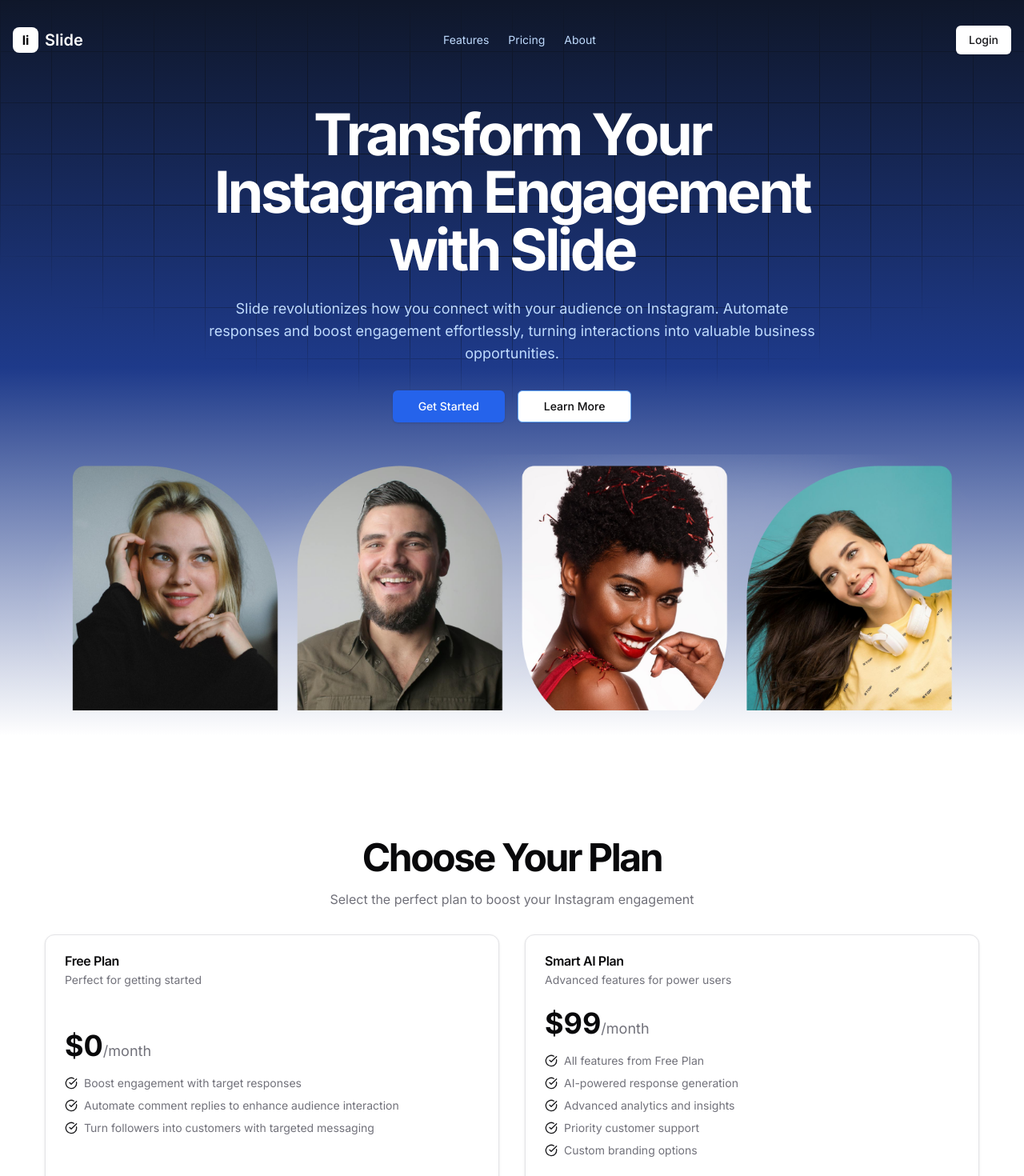
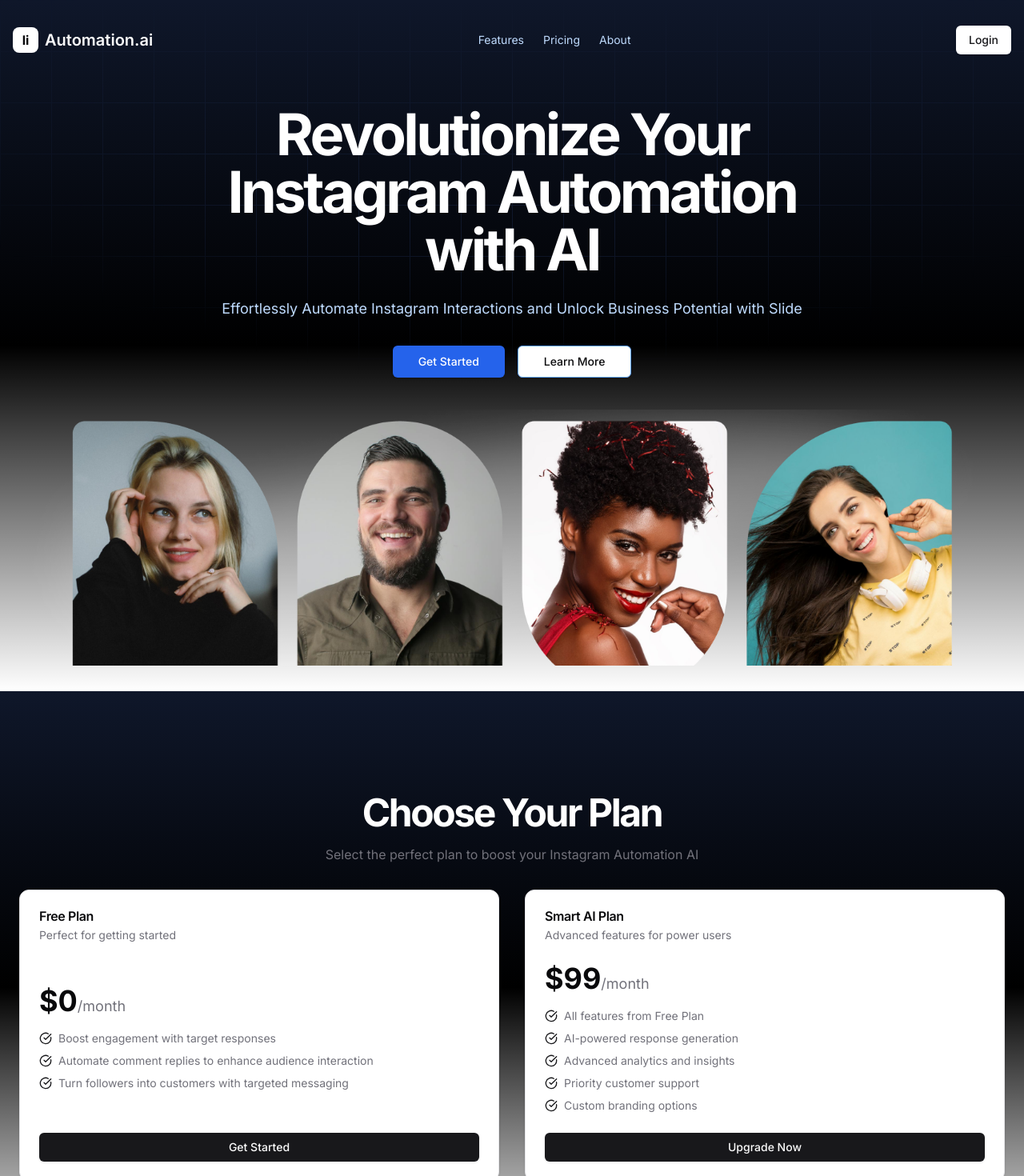
Before and after one commit to ShiruvatiNarasimha/AIWorkFlow, a Next.js app: page / in a window 1280 px wide. Shown: the top 1470 px of the page at 80% size. Built offline with nearby package versions, Linux system fonts and the light colour scheme.

Commit message:
Added Ui

```diff
--- a/package.json
+++ b/package.json
@@ -47,6 +47,7 @@
     "lucide-react": "^0.473.0",
     "next": "14.2.7",
     "next-themes": "^0.4.4",
+    "prisma": "^6.2.1",
     "react": "^18",
     "react-day-picker": "^8.10.1",
     "react-dom": "^18",
--- a/src/app/(website)/page.tsx
+++ b/src/app/(website)/page.tsx
@@ -40,7 +40,7 @@ export default function Home() {
   ];
   return (
     <main>
-      <section className="relative bg-gradient-to-b from-slate-900 via-blue-900 to-bg">
+      <section className="relative bg-gradient-to-b from-slate-900 via-black to-bg">
         <div className="absolute inset-0 bg-[linear-gradient(to_right,#0f172a_1px,transparent_1px),linear-gradient(to_bottom,#0f172a_1px,transparent_1px)] bg-[size:4rem_4rem] [mask-image:radial-gradient(ellipse_60%_50%_at_50%_0%,#000_70%,transparent_110%)]" />
         <div className="relative">
           <div className="container px-4 py-8">
@@ -50,7 +50,7 @@ export default function Home() {
                   li
                 </div>
                 <span className="text-xl font-semibold text-primary-foreground">
-                  Slide
+                  Automation.ai
                 </span>
               </div>
               <nav className="hidden space-x-6 text-sm text-blue-200 md:block">
@@ -58,20 +58,19 @@ export default function Home() {
                 <Link href="#pricing">Pricing</Link>
                 <Link href="#about">About</Link>
               </nav>
-              <Button className="bg-white text-primary">
+              <Button className="bg-white text-primary ">
                 <Link href="/dashboard">Login</Link>
               </Button>
             </div>
 
             <div className="mx-auto mt-16 max-w-3xl text-center">
               <h1 className="text-4xl font-bold leading-tight tracking-tighter text-white sm:text-5xl md:text-6xl lg:text-7xl">
-                Transform Your Instagram Engagement with Slide
+                Revolutionize Your Instagram Automation with AI
               </h1>
 
               <p className="mt-6 text-lg text-blue-200">
-                Slide revolutionizes how you connect with your audience on
-                Instagram. Automate responses and boost engagement effortlessly,
-                turning interactions into valuable business opportunities.
+                Effortlessly Automate Instagram Interactions and Unlock Business
+                Potential with Slide
               </p>
 
               <div className="mt-8 flex justify-center gap-4">
@@ -101,14 +100,14 @@ export default function Home() {
           </div>
         </div>
       </section>
-      <section className="container w-full py-12 md:py-24 lg:py-32 bg-background">
+      <section className=" w-full py-12 md:py-24 lg:py-32 relative bg-gradient-to-b from-slate-900 via-black to-bg">
         <div className="container px-4 md:px-6">
           <div className="flex flex-col items-center justify-center space-y-4 text-center">
-            <h2 className="text-3xl font-bold tracking-tighter sm:text-5xl">
+            <h2 className="text-3xl font-bold text-white tracking-tighter sm:text-5xl">
               Choose Your Plan
             </h2>
             <p className="max-w-[900px] text-muted-foreground">
-              Select the perfect plan to boost your Instagram engagement
+              Select the perfect plan to boost your Instagram Automation AI
             </p>
           </div>
           <div className="grid grid-cols-1 gap-6 mt-8 md:grid-cols-2 md:gap-8">
```
Also changed, not shown: 1 other file (tests, documents, lock files or other folders).
